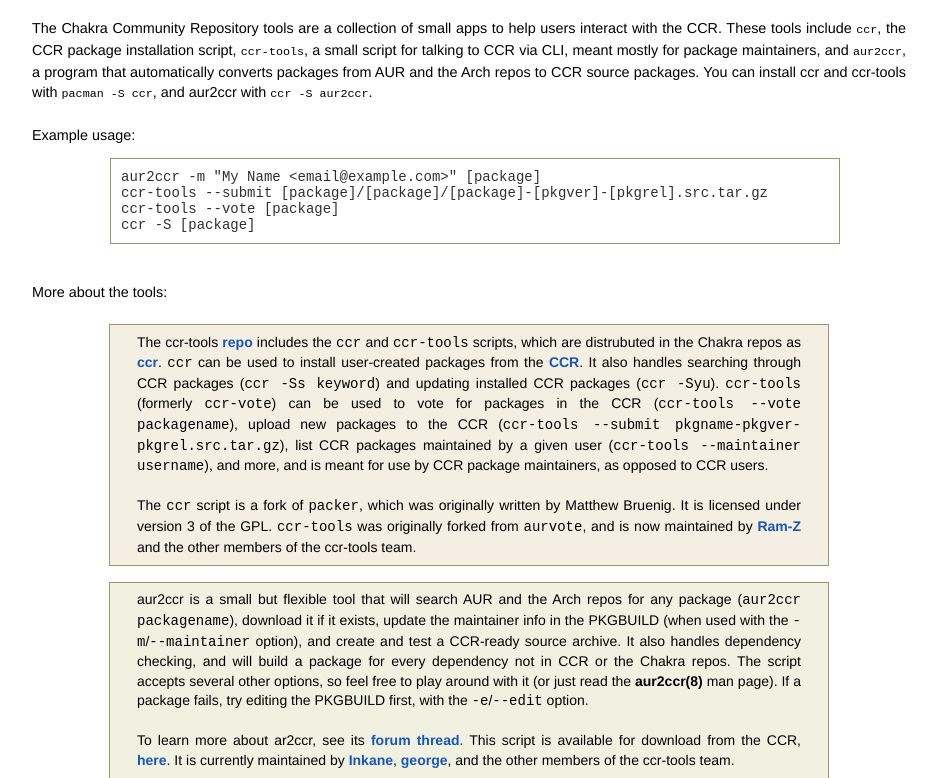
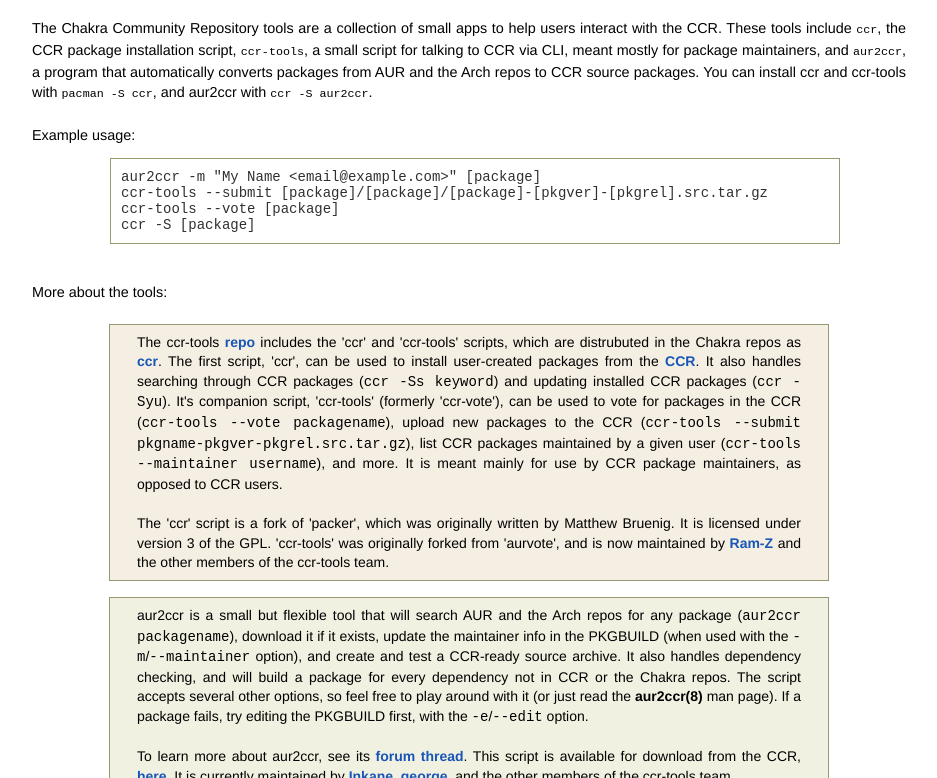
Before and after one commit to ccr-tools/ccr-tools.github.io, a plain HTML site: page index.html in a window 1280 px wide. Shown: the part 338-1116 px from the top of the page, without its empty margins (171-1108 px from the left). Drawn offline with Linux system fonts and the light colour scheme.

Commit message:
fixed stuff in index.html

```diff
--- a/index.html
+++ b/index.html
@@ -37,7 +37,9 @@
         </div>
         <div id="content">
           <p class="justifyit">
-          The Chakra Community Repository tools are a collection of small apps to help users interact with the CCR. These tools include <code>ccr</code>, the CCR package installation script, <code>ccr-tools</code>, a small script for talking to CCR via CLI, meant mostly for package maintainers, and <code>aur2ccr</code>, a program that automatically converts packages from AUR and the Arch repos to CCR source packages. You can install ccr and ccr-tools with <code>pacman -S ccr</code>, and aur2ccr with <code>ccr -S aur2ccr</code>.
+          The Chakra Community Repository tools are a collection of small apps to help users interact with the CCR.
+          These tools include <code>ccr</code>, the CCR package installation script, <code>ccr-tools</code>, a small script for talking to CCR via CLI, meant mostly for package maintainers, and <code>aur2ccr</code>, a program that automatically converts packages from AUR and the Arch repos to CCR source packages.
+          You can install ccr and ccr-tools with <code>pacman -S ccr</code>, and aur2ccr with <code>ccr -S aur2ccr</code>.
           <br><br>
           Example usage:
           </p>
@@ -57,9 +59,15 @@ ccr -S [package]</pre>
                 <th width="360px" align="center" valign="top">
                 <!-- icon here <a href="about.html"><img class="floated-img-left2" src="img/icon/chakra_64.png" border="0"></a><br> -->
                   <p class="index">
-                  The ccr-tools <a href="https://github.com/ccr-tools/ccr-tools/">repo</a> includes the <code>ccr</code> and <code>ccr-tools</code> scripts, which are distrubuted in the Chakra repos as <a href="http://www.chakra-project.org/packages/index.php?act=show&subdir=apps/i686&file=ccr-4.0.1-4-any.pkg.tar.xz">ccr</a>. <code>ccr</code> can be used to install user-created packages from the <a href="http://chakra-project.org/ccr/">CCR</a>. It also handles searching through CCR packages (<code>ccr -Ss keyword</code>) and updating installed CCR packages (<code>ccr -Syu</code>). <code>ccr-tools</code> (formerly <code>ccr-vote</code>) can be used to vote for packages in the CCR (<code>ccr-tools --vote packagename</code>), upload new packages to the CCR (<code>ccr-tools --submit pkgname-pkgver-pkgrel.src.tar.gz</code>), list CCR packages maintained by a given user (<code>ccr-tools --maintainer username</code>), and more, and is meant for use by CCR package maintainers, as opposed to CCR users.
+                  The ccr-tools <a href="https://github.com/ccr-tools/ccr-tools/">repo</a> includes the 'ccr' and 'ccr-tools' scripts, which are distrubuted in the Chakra repos as <a href="http://www.chakra-project.org/packages/index.php?act=search&searchpattern=ccr">ccr</a>.
+                  The first script, 'ccr', can be used to install user-created packages from the <a href="http://chakra-project.org/ccr/">CCR</a>.
+                  It also handles searching through CCR packages (<code>ccr -Ss keyword</code>) and updating installed CCR packages (<code>ccr -Syu</code>).
+                  It's companion script, 'ccr-tools' (formerly 'ccr-vote'), can be used to vote for packages in the CCR (<code>ccr-tools --vote packagename</code>), upload new packages to the CCR (<code>ccr-tools --submit pkgname-pkgver-pkgrel.src.tar.gz</code>), list CCR packages maintained by a given user (<code>ccr-tools --maintainer username</code>), and more.
+                  It is meant mainly for use by CCR package maintainers, as opposed to CCR users.
                   <br><br>
-                  The <code>ccr</code> script is a fork of <code>packer</code>, which was originally written by Matthew Bruenig. It is licensed under version 3 of the GPL. <code>ccr-tools</code> was originally forked from <code>aurvote</code>, and is now maintained by <a href="https://github.com/Ram-Z/">Ram-Z</a> and the other members of the ccr-tools team.
+                  The 'ccr' script is a fork of 'packer', which was originally written by Matthew Bruenig.
+                  It is licensed under version 3 of the GPL.
+                  'ccr-tools' was originally forked from 'aurvote', and is now maintained by <a href="https://github.com/Ram-Z/">Ram-Z</a> and the other members of the ccr-tools team.
                   </p>
                 </th>
               </tr>
@@ -74,9 +82,14 @@ ccr -S [package]</pre>
                 <th width="360px" align="center" valign="top">
                   <!-- another icon <a href="bundles.html"><img class="floated-img-left2" src="img/icon/app_64.png" border="0"></a><br> -->
                   <p class="index">
-                  aur2ccr is a small but flexible tool that will search AUR and the Arch repos for any package (<code>aur2ccr packagename</code>), download it if it exists, update the maintainer info in the PKGBUILD (when used with the <code>-m</code>/<code>--maintainer</code> option), and create and test a CCR-ready source archive. It also handles dependency checking, and will build a package for every dependency not in CCR or the Chakra repos. The script accepts several other options, so feel free to play around with it (or just read the <b>aur2ccr(8)</b> man page). If a package fails, try editing the PKGBUILD first, with the <code>-e</code>/<code>--edit</code> option.
+                  aur2ccr is a small but flexible tool that will search AUR and the Arch repos for any package (<code>aur2ccr packagename</code>), download it if it exists, update the maintainer info in the PKGBUILD (when used with the <code>-m</code>/<code>--maintainer</code> option), and create and test a CCR-ready source archive.
+                  It also handles dependency checking, and will build a package for every dependency not in CCR or the Chakra repos.
+                  The script accepts several other options, so feel free to play around with it (or just read the <b>aur2ccr(8)</b> man page).
+                  If a package fails, try editing the PKGBUILD first, with the <code>-e</code>/<code>--edit</code> option.
                   <br><br>
-                  To learn more about ar2ccr, see its <a href="http://chakra-project.org/bbs/viewtopic.php?pid=46032">forum thread</a>. This script is available for download from the CCR, <a href="http://chakra.sourceforge.net/ccr/packages.php?ID=2804">here</a>. It is currently maintained by <a href="https://github.com/Inkane/">Inkane</a>, <a href="https://github.com/george2/">george</a>, and the other members of the ccr-tools team.
+                  To learn more about aur2ccr, see its <a href="http://chakra-project.org/bbs/viewtopic.php?pid=46032">forum thread</a>.
+                  This script is available for download from the CCR, <a href="http://chakra.sourceforge.net/ccr/packages.php?ID=2804">here</a>.
+                  It is currently maintained by <a href="https://github.com/Inkane/">Inkane</a>, <a href="https://github.com/george2/">george</a>, and the other members of the ccr-tools team.
                   </p>
                 </th>
               </tr>
```
